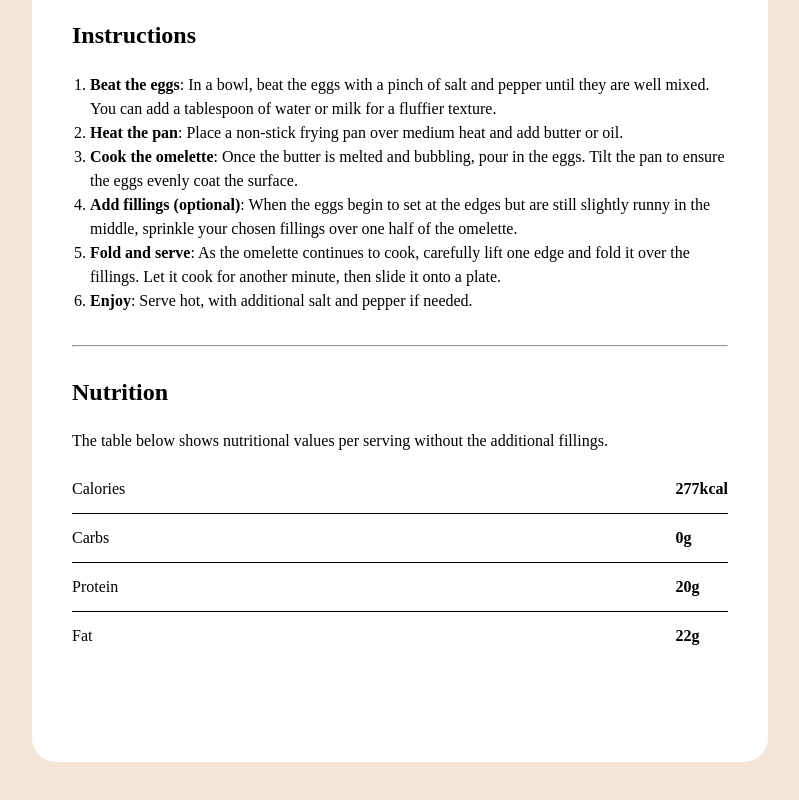
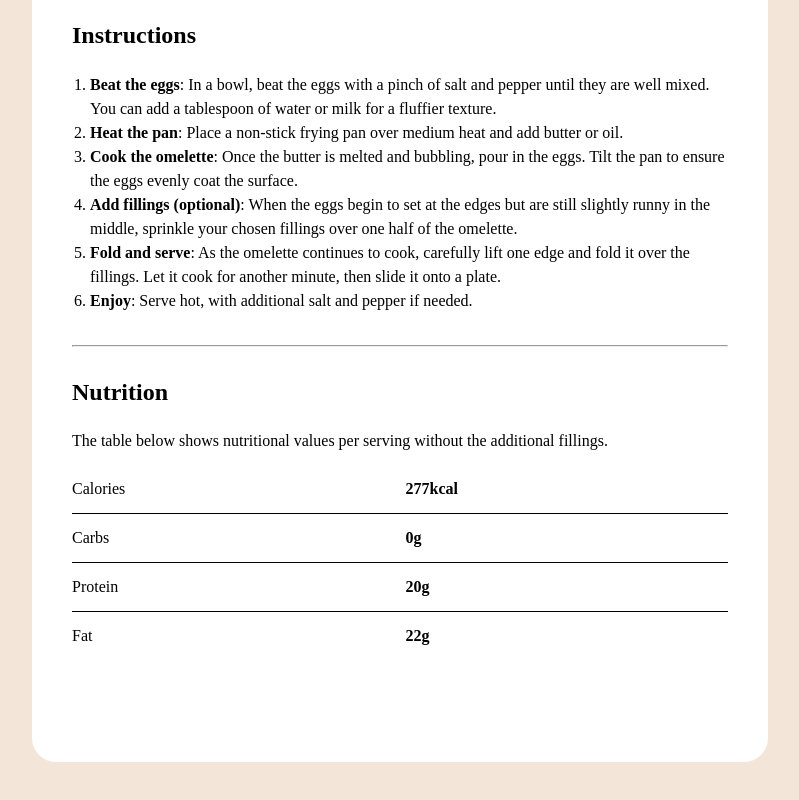
Before and after one commit to adamwhitehouse95/recipe-page, a plain HTML site: page index.html in a window 1280 px wide. Shown: the part 1066-1866 px from the top of the page, without its empty margins (240-1039 px from the left). Drawn offline with Linux system fonts and the light colour scheme.

Commit message:
Updates CSS ready for colours and fonts etc

```diff
--- a/index.css
+++ b/index.css
@@ -127,5 +127,6 @@ table tr {
 }
 td {
     padding: 12px 0;
+    padding-right: 270px;
     width: 100%;
 }
```
